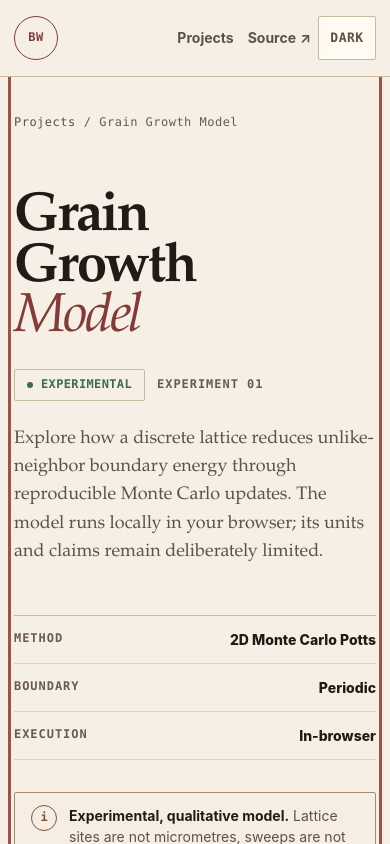
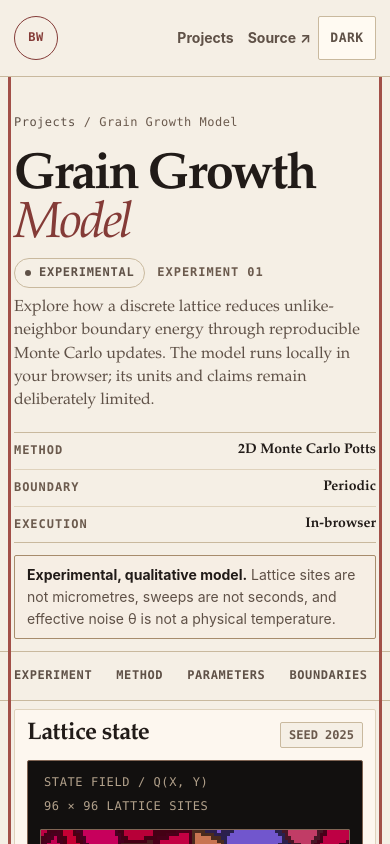
Before and after one commit to brunowe/simulation-fec, a React (Vite) app: page /simulations/grain-growth in a window 390 px wide. Shown: the top 844 px of the page. Built offline with nearby package versions, Linux system fonts and the light colour scheme.

Commit message:
Ajusta topo da página de simulação à V5

```diff
--- a/src/simulations/grain-growth/GrainCanvas.jsx
+++ b/src/simulations/grain-growth/GrainCanvas.jsx
@@ -69,7 +69,7 @@ export function GrainCanvas({ snapshot }) {
     <div className="grain-canvas-frame">
       <div className="grain-canvas-frame__topline">
         <span>State field / q(x, y)</span>
-        <span>{config.size} × {config.size}</span>
+        <span>{config.size} × {config.size} lattice sites</span>
       </div>
       <canvas
         aria-label={`Grain lattice after ${counters.sweeps} sweeps with ${metrics.activeGrains} active grain labels.`}
--- a/src/simulations/grain-growth/GrainGrowthPage.jsx
+++ b/src/simulations/grain-growth/GrainGrowthPage.jsx
@@ -370,19 +370,17 @@ export default function GrainGrowthPage() {
               <dd>In-browser</dd>
             </div>
           </dl>
-        </header>
 
           <aside aria-labelledby="experiment-notice-title" className="experiment-notice" role="note">
-          <span aria-hidden="true">i</span>
             <p>
               <strong id="experiment-notice-title">Experimental, qualitative model.</strong> Lattice sites are
               not micrometres, sweeps are not seconds, and effective noise θ is
               not a physical temperature.
             </p>
           </aside>
+        </header>
 
         <nav aria-label="On this page" className="section-index">
-          <span>On this page</span>
           <a href="#experiment">Experiment</a>
           <a href="#method">Method</a>
           <a href="#parameters">Parameters</a>
@@ -396,10 +394,7 @@ export default function GrainGrowthPage() {
         >
           <section aria-labelledby="state-field-title" className="simulation-visual">
             <div className="panel-heading panel-heading--visual">
-              <div>
-                <p className="panel-kicker">Live state</p>
               <h2 id="state-field-title">Lattice state</h2>
-              </div>
               <span className="determinism-label">Seed {simulation.snapshot.config.seed}</span>
             </div>
             <GrainCanvas snapshot={simulation.snapshot} />
--- a/src/simulations/grain-growth/SimulationControls.jsx
+++ b/src/simulations/grain-growth/SimulationControls.jsx
@@ -52,11 +52,10 @@ export function SimulationControls({ simulation }) {
   return (
     <aside aria-labelledby="controls-title" className="simulation-controls">
       <div className="panel-heading">
-        <div>
-          <p className="panel-kicker">Parameters</p>
-          <h2 id="controls-title">Model controls</h2>
-        </div>
-        {hasPendingConfig ? <span className="pending-label">Restart to apply</span> : null}
+        <h2 id="controls-title">Model controls</h2>
+        <span className={hasPendingConfig ? "pending-label" : "interaction-label"}>
+          {hasPendingConfig ? "Restart to apply" : "Interactive"}
+        </span>
       </div>
 
       <div className="parameter-stack">
--- a/src/simulations/grain-growth/grain-growth.css
+++ b/src/simulations/grain-growth/grain-growth.css
@@ -42,27 +42,27 @@
   display: grid;
   grid-template-columns: repeat(12, minmax(0, 1fr));
   align-items: end;
-  gap: var(--space-5);
-  padding: clamp(3.5rem, 7vw, 6rem) 0 var(--space-7);
+  gap: var(--space-3) var(--space-5);
+  padding: var(--space-3) 0 var(--space-4);
 }
 
 .experiment-header > div {
-  grid-column: 1 / 9;
+  grid-column: 1 / 7;
 }
 
 .experiment-header h1 {
-  max-width: 9ch;
-  margin: 0;
+  max-width: none;
+  margin: 0 0 var(--space-2);
   color: var(--ink);
   font-family: var(--display);
-  font-size: clamp(3.5rem, calc(3.4rem + 3.8vw), 6.5rem);
+  font-size: clamp(2.75rem, 5vw, 4.5rem);
   font-weight: 700;
   letter-spacing: -0.045em;
-  line-height: 0.92;
+  line-height: 0.96;
 }
 
 .experiment-header h1 em {
-  display: block;
+  display: inline;
   color: var(--wine);
   font-weight: 500;
 }
@@ -71,7 +71,15 @@
   display: flex;
   align-items: center;
   gap: var(--space-3);
-  margin-top: var(--space-5);
+  margin: 0 0 var(--space-3);
+}
+
+.experiment-header .status-badge {
+  min-height: 28px;
+  border-radius: 999px;
+  padding: var(--space-1) 0.625rem;
+  color: var(--ink-muted);
+  letter-spacing: 0.06em;
 }
 
 .experiment-header__meta > span:last-child {
@@ -84,27 +92,38 @@
 }
 
 .experiment-header > div > p:last-child {
-  max-width: 60ch;
-  margin: var(--space-5) 0 0;
+  max-width: 64ch;
+  margin: 0;
   color: var(--ink-muted);
   font-family: var(--display);
-  font-size: clamp(1.125rem, 1.5vw, 1.3125rem);
-  line-height: 1.58;
+  font-size: 1.0625rem;
+  line-height: 1.5;
 }
 
 .experiment-spec {
-  grid-column: 9 / 13;
+  grid-column: 7 / 13;
+  display: grid;
+  grid-template-columns: repeat(3, minmax(0, 1fr));
+  align-self: end;
   margin: 0;
   border-top: 1px solid var(--line);
+  border-bottom: 1px solid var(--line);
 }
 
 .experiment-spec div {
-  display: flex;
-  align-items: center;
-  justify-content: space-between;
-  gap: var(--space-4);
-  min-height: 52px;
-  border-bottom: 1px solid var(--line-soft);
+  display: block;
+  min-width: 0;
+  padding: var(--space-3) var(--space-4);
+  border-right: 1px solid var(--line-soft);
+}
+
+.experiment-spec div:first-child {
+  padding-left: 0;
+}
+
+.experiment-spec div:last-child {
+  border-right: 0;
+  padding-right: 0;
 }
 
 .experiment-spec dt {
@@ -117,37 +136,25 @@
 }
 
 .experiment-spec dd {
-  margin: 0;
+  margin: var(--space-1) 0 0;
   color: var(--ink);
-  font-size: 0.875rem;
-  font-weight: 800;
-  text-align: right;
+  font-family: var(--display);
+  font-size: 1.0625rem;
+  font-weight: 700;
+  line-height: 1.3;
+  text-align: left;
 }
 
 .experiment-notice {
+  grid-column: 1 / -1;
   display: flex;
   align-items: center;
-  gap: var(--space-3);
-  margin: 0;
+  margin-top: var(--space-2);
   border: 1px solid color-mix(in srgb, var(--warning) 45%, var(--line));
   border-radius: 2px;
-  padding: var(--space-3) var(--space-4);
+  padding: 0.625rem var(--space-3);
   color: var(--ink-muted);
   background: color-mix(in srgb, var(--warning) 7%, var(--paper-raised));
-}
-
-.experiment-notice > span {
-  display: grid;
-  width: 26px;
-  height: 26px;
-  flex: none;
-  place-items: center;
-  border: 1px solid var(--warning);
-  border-radius: 50%;
-  color: var(--warning);
-  font-family: var(--mono);
-  font-size: 0.75rem;
-  font-weight: 800;
 }
 
 .experiment-notice p {
@@ -161,16 +168,20 @@
 }
 
 .section-index {
+  position: sticky;
+  top: 76px;
+  z-index: 40;
   display: flex;
   min-width: 0;
   align-items: center;
-  gap: var(--space-2);
-  margin: var(--space-5) 0;
+  gap: var(--space-6);
+  margin: 0;
   border-top: 1px solid var(--line);
   border-bottom: 1px solid var(--line);
-  padding: var(--space-2) 0;
+  padding: 0;
   overflow-x: auto;
   overscroll-behavior-inline: contain;
+  background: var(--paper);
   scrollbar-width: thin;
 }
 
@@ -182,21 +193,14 @@
   letter-spacing: 0.05em;
 }
 
-.section-index > span {
-  margin-right: auto;
-  color: var(--ink-dim);
-  font-weight: 800;
-  text-transform: uppercase;
-}
-
 .section-index a {
   display: inline-flex;
-  min-height: 44px;
+  min-height: 48px;
   align-items: center;
-  padding-inline: var(--space-3);
   color: var(--ink-muted);
   font-weight: 700;
   text-decoration: none;
+  text-transform: uppercase;
 }
 
 .section-index a:hover {
@@ -216,25 +220,27 @@
   display: grid;
   grid-template-columns: minmax(0, 1fr) clamp(270px, 23vw, 304px);
   align-items: start;
-  gap: var(--space-4);
+  gap: var(--space-3);
+  padding-top: var(--space-3);
 }
 
 .simulation-visual,
 .simulation-controls {
   min-width: 0;
-  border: 1px solid var(--line);
+  border: 1px solid var(--line-soft);
   border-radius: 2px;
   background: var(--paper-raised);
 }
 
 .simulation-visual {
-  padding: clamp(1.25rem, 3vw, 2rem);
+  padding: var(--space-4);
+  background: color-mix(in srgb, var(--paper-raised) 76%, var(--paper));
 }
 
 .simulation-controls {
   display: flex;
   flex-direction: column;
-  padding: var(--space-5);
+  padding: var(--space-4);
 }
 
 .panel-heading {
@@ -242,7 +248,7 @@
   align-items: flex-start;
   justify-content: space-between;
   gap: var(--space-3);
-  margin-bottom: var(--space-5);
+  margin-bottom: var(--space-3);
 }
 
 .panel-kicker {
@@ -260,12 +266,13 @@
   margin: 0;
   color: var(--ink);
   font-family: var(--display);
-  font-size: clamp(1.5rem, 2.4vw, 2rem);
+  font-size: 1.5rem;
   letter-spacing: -0.025em;
   line-height: 1.05;
 }
 
 .pending-label,
+.interaction-label,
 .determinism-label {
   flex: none;
   border: 1px solid var(--line);
@@ -280,14 +287,18 @@
   text-transform: uppercase;
 }
 
+.interaction-label {
+  color: var(--ink-dim);
+}
+
 .determinism-label {
   color: var(--ink-dim);
 }
 
 .simulation-visual > .grain-canvas-frame {
   width: 100%;
-  max-width: 820px;
-  margin-inline: auto;
+  max-width: none;
+  margin-inline: 0;
 }
 
 .simulation-metrics-grid {
@@ -939,14 +950,6 @@
 }
 
 @media (max-width: 1050px) {
-  .experiment-header > div {
-    grid-column: 1 / 8;
-  }
-
-  .experiment-spec {
-    grid-column: 8 / 13;
-  }
-
   .simulation-metrics-grid {
     grid-template-columns: repeat(3, minmax(0, 1fr));
   }
@@ -963,16 +966,23 @@
 @media (max-width: 940px) {
   .experiment-header {
     grid-template-columns: 1fr;
-    gap: var(--space-7);
+    gap: var(--space-3);
   }
 
   .experiment-header > div,
-  .experiment-spec {
+  .experiment-spec,
+  .experiment-notice {
     grid-column: 1;
   }
 
   .experiment-spec {
-    max-width: 680px;
+    max-width: none;
+    margin-top: var(--space-2);
+  }
+
+  .section-index {
+    position: static;
+    top: auto;
   }
 
   .simulation-workspace {
@@ -1036,28 +1046,66 @@
   }
 
   .experiment-header {
-    padding: var(--space-7) 0 var(--space-6);
+    padding: var(--space-2) 0 var(--space-3);
   }
 
   .experiment-header h1 {
-    font-size: clamp(3.25rem, calc(2.7rem + 3vw), 3.75rem);
+    font-size: clamp(2.65rem, 13vw, 3.5rem);
+  }
+
+  .experiment-header__meta {
+    margin-bottom: var(--space-2);
+  }
+
+  .experiment-header > div > p:last-child {
+    font-size: 1rem;
+    line-height: 1.45;
+  }
+
+  .experiment-spec {
+    grid-template-columns: repeat(3, minmax(0, 1fr));
+  }
+
+  .experiment-spec div {
+    padding: var(--space-2);
+  }
+
+  .experiment-spec div:first-child {
+    padding-left: 0;
+  }
+
+  .experiment-spec dd {
+    font-size: 0.875rem;
+    line-height: 1.3;
   }
 
   .experiment-notice {
-    align-items: flex-start;
+    margin-top: 0;
+    padding: var(--space-2) var(--space-3);
   }
 
-  .section-index > span {
-    display: none;
+  .section-index {
+    gap: var(--space-5);
+    margin-inline: -14px;
+    padding-inline: 14px;
   }
 
   .section-index a {
-    padding-inline: var(--space-2);
+    padding-inline: 0;
   }
 
   .simulation-visual,
   .simulation-controls {
-    padding: var(--space-4);
+    padding: var(--space-3);
+  }
+
+  .simulation-workspace {
+    padding-top: var(--space-2);
+  }
+
+  .panel-heading {
+    align-items: center;
+    flex-direction: row;
   }
 
   .simulation-controls .parameter-stack {
@@ -1129,23 +1177,28 @@
 }
 
 @media (max-width: 420px) {
-  .experiment-spec div {
-    min-height: 48px;
+  .experiment-spec {
+    grid-template-columns: 1fr;
   }
 
-  .section-index {
+  .experiment-spec div,
+  .experiment-spec div:first-child,
+  .experiment-spec div:last-child {
     display: grid;
-    grid-template-columns: repeat(2, minmax(0, 1fr));
-    overflow-x: visible;
+    grid-template-columns: minmax(0, 0.8fr) minmax(0, 1.2fr);
+    gap: var(--space-3);
+    border-right: 0;
+    border-bottom: 1px solid var(--line-soft);
+    padding: var(--space-2) 0;
   }
 
-  .section-index a {
-    justify-content: center;
+  .experiment-spec div:last-child {
+    border-bottom: 0;
   }
 
-  .panel-heading {
-    align-items: flex-start;
-    flex-direction: column;
+  .experiment-spec dd {
+    margin-top: 0;
+    text-align: right;
   }
 
   .control-actions {
@@ -1176,6 +1229,7 @@
   .simulation-visual,
   .simulation-controls,
   .pending-label,
+  .interaction-label,
   .determinism-label,
   .control-button,
   .number-field input,
```
Lines whose indentation alone changed are shown as unchanged.
